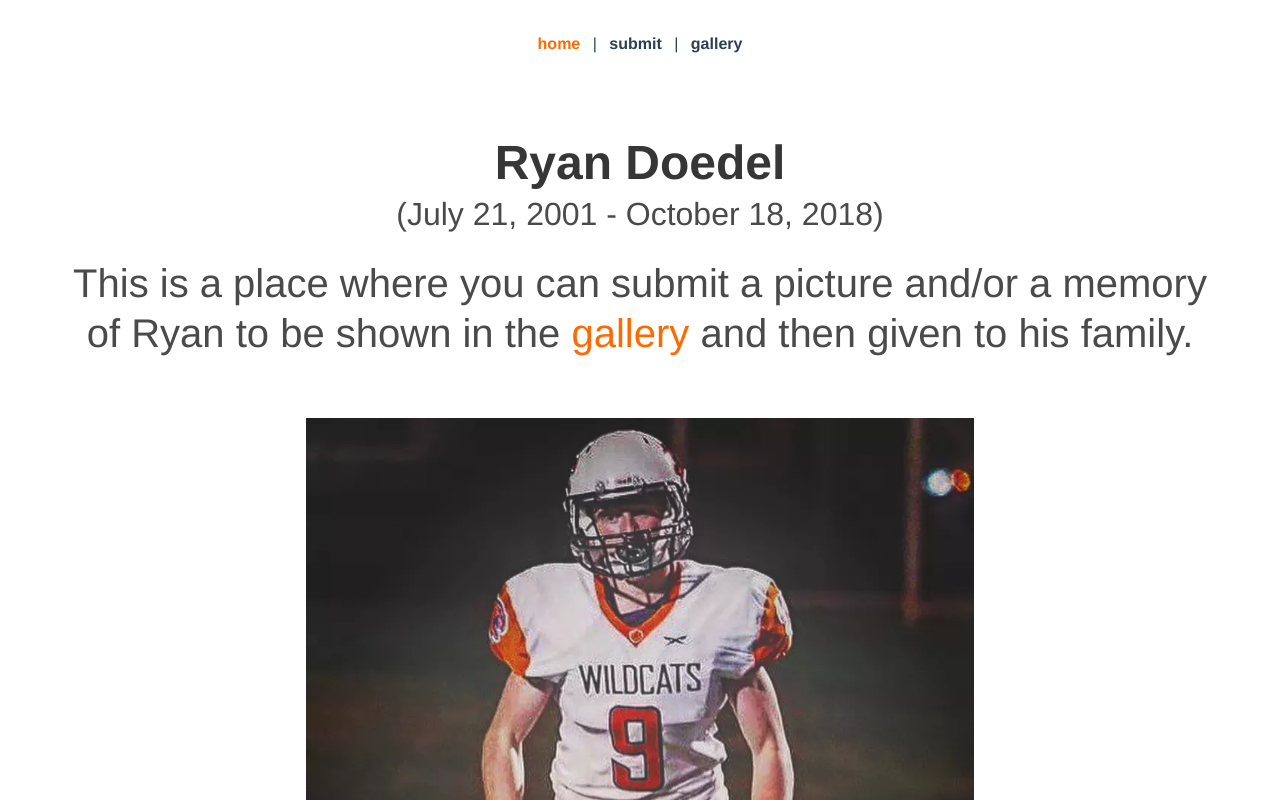
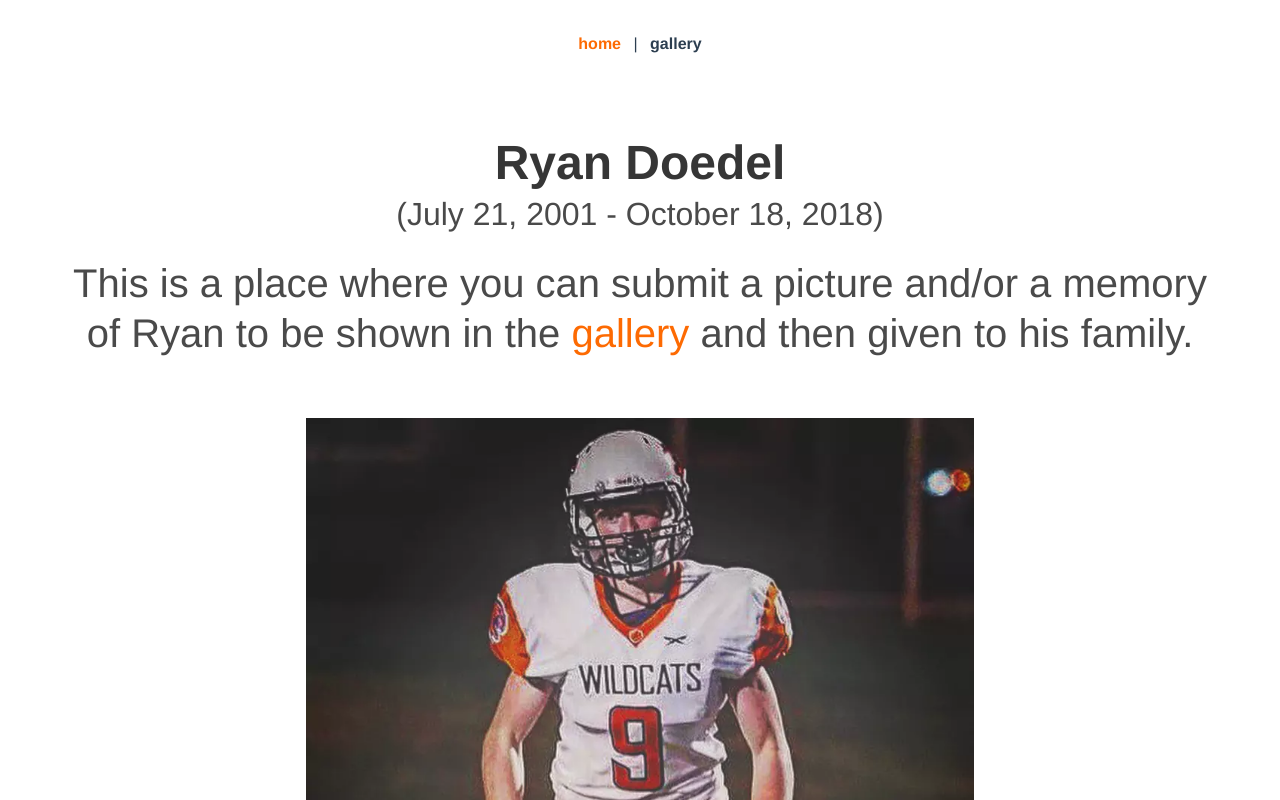
Before and after one commit to redxtech/ryandoedelmemories.com, a Vue app: page / in a window 1280 px wide. Shown: the top 800 px of the page. Built offline with nearby package versions, Linux system fonts and the light colour scheme; what v-img, vue-form would draw is missing.

Commit message:
remove submit from links

```diff
--- a/src/App.vue
+++ b/src/App.vue
@@ -2,8 +2,6 @@
   <div id="app">
     <div id="nav" class="nav has-text-centered">
       <router-link to="/">home</router-link>
-      |
-      <router-link to="/submit">submit</router-link>
       |
       <router-link to="/gallery">gallery</router-link>
     </div>
```
